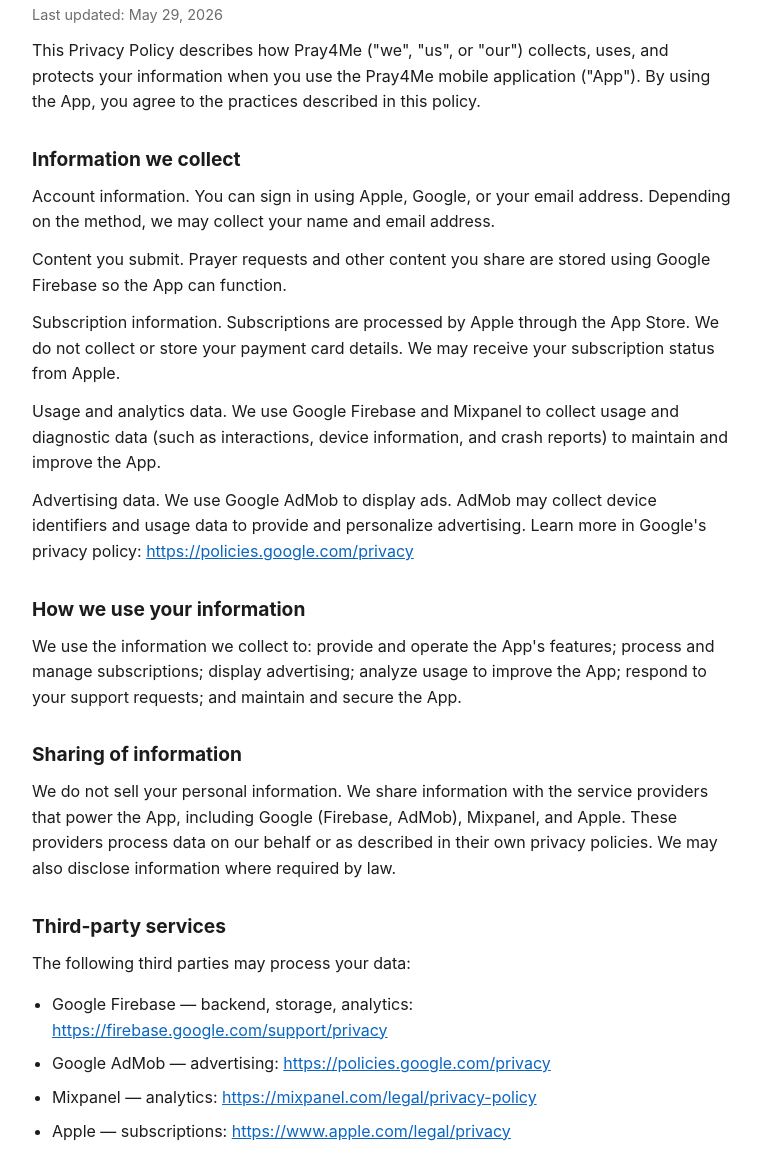
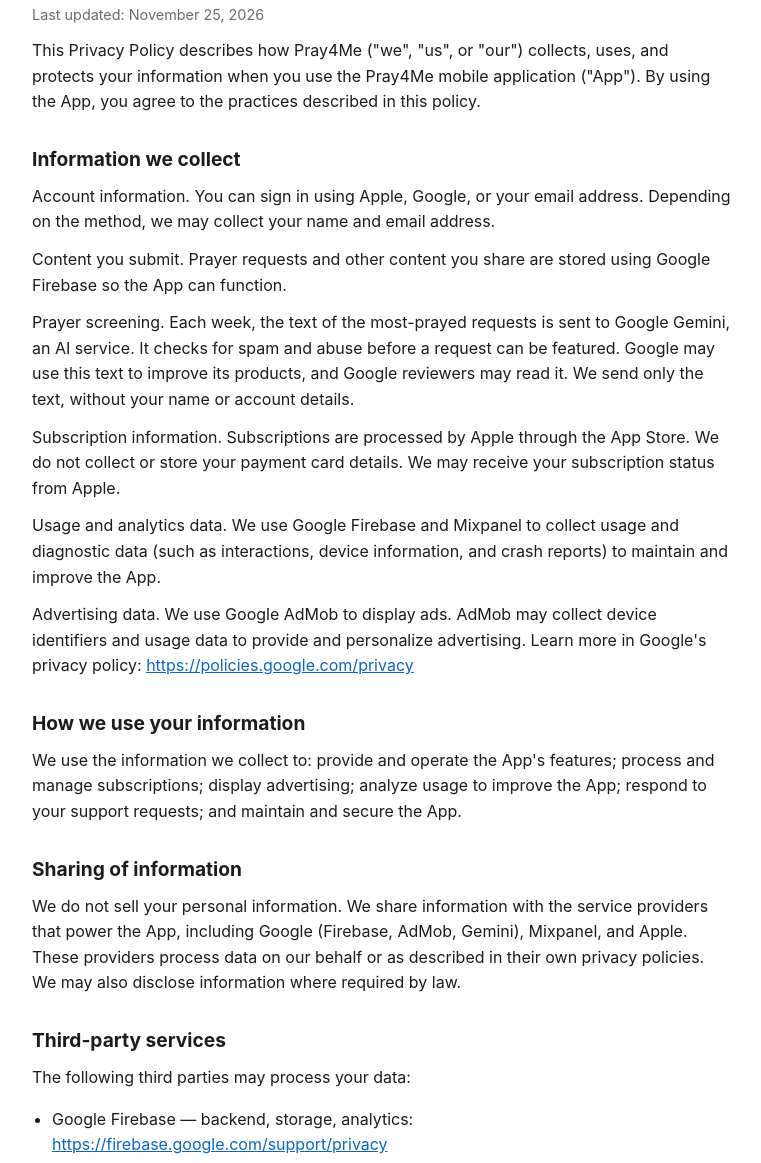
Before and after one commit to TNTStudiosBR/pray4me-legal, a plain HTML site: page privacy.html in a window 1280 px wide. Shown: the part 118-1281 px from the top of the page, without its empty margins (258-1019 px from the left). Drawn offline with Linux system fonts and the light colour scheme.

Commit message:
PRAY4-207: Add Gemini prayer screening to the privacy policy (#1)
- docs: say the most-prayed requests' text goes to Google Gemini each week for spam/abuse screening
- docs: say Google may use and review that text; no name or account details are sent
- docs: list Google Gemini under sharing and third-party services
- docs: bump Last updated to November 25, 2026

```diff
--- a/privacy.html
+++ b/privacy.html
@@ -38,13 +38,14 @@
   <nav class="top"><a href="index.html">← Home</a></nav>
 
   <h1>Privacy Policy</h1>
-  <p class="meta">Last updated: May 29, 2026</p>
+  <p class="meta">Last updated: November 25, 2026</p>
 
   <p>This Privacy Policy describes how Pray4Me ("we", "us", or "our") collects, uses, and protects your information when you use the Pray4Me mobile application ("App"). By using the App, you agree to the practices described in this policy.</p>
 
   <h2>Information we collect</h2>
   <p>Account information. You can sign in using Apple, Google, or your email address. Depending on the method, we may collect your name and email address.</p>
   <p>Content you submit. Prayer requests and other content you share are stored using Google Firebase so the App can function.</p>
+  <p>Prayer screening. Each week, the text of the most-prayed requests is sent to Google Gemini, an AI service. It checks for spam and abuse before a request can be featured. Google may use this text to improve its products, and Google reviewers may read it. We send only the text, without your name or account details.</p>
   <p>Subscription information. Subscriptions are processed by Apple through the App Store. We do not collect or store your payment card details. We may receive your subscription status from Apple.</p>
   <p>Usage and analytics data. We use Google Firebase and Mixpanel to collect usage and diagnostic data (such as interactions, device information, and crash reports) to maintain and improve the App.</p>
   <p>Advertising data. We use Google AdMob to display ads. AdMob may collect device identifiers and usage data to provide and personalize advertising. Learn more in Google's privacy policy: <a href="https://policies.google.com/privacy" rel="noopener" target="_blank">https://policies.google.com/privacy</a></p>
@@ -53,13 +54,14 @@
   <p>We use the information we collect to: provide and operate the App's features; process and manage subscriptions; display advertising; analyze usage to improve the App; respond to your support requests; and maintain and secure the App.</p>
 
   <h2>Sharing of information</h2>
-  <p>We do not sell your personal information. We share information with the service providers that power the App, including Google (Firebase, AdMob), Mixpanel, and Apple. These providers process data on our behalf or as described in their own privacy policies. We may also disclose information where required by law.</p>
+  <p>We do not sell your personal information. We share information with the service providers that power the App, including Google (Firebase, AdMob, Gemini), Mixpanel, and Apple. These providers process data on our behalf or as described in their own privacy policies. We may also disclose information where required by law.</p>
 
   <h2>Third-party services</h2>
   <p>The following third parties may process your data:</p>
   <ul>
     <li>Google Firebase — backend, storage, analytics: <a href="https://firebase.google.com/support/privacy" rel="noopener" target="_blank">https://firebase.google.com/support/privacy</a></li>
     <li>Google AdMob — advertising: <a href="https://policies.google.com/privacy" rel="noopener" target="_blank">https://policies.google.com/privacy</a></li>
+    <li>Google Gemini — prayer screening: <a href="https://ai.google.dev/gemini-api/terms" rel="noopener" target="_blank">https://ai.google.dev/gemini-api/terms</a></li>
     <li>Mixpanel — analytics: <a href="https://mixpanel.com/legal/privacy-policy" rel="noopener" target="_blank">https://mixpanel.com/legal/privacy-policy</a></li>
     <li>Apple — subscriptions: <a href="https://www.apple.com/legal/privacy" rel="noopener" target="_blank">https://www.apple.com/legal/privacy</a></li>
   </ul>
```
